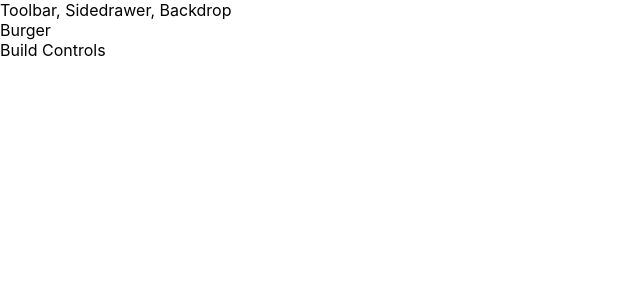
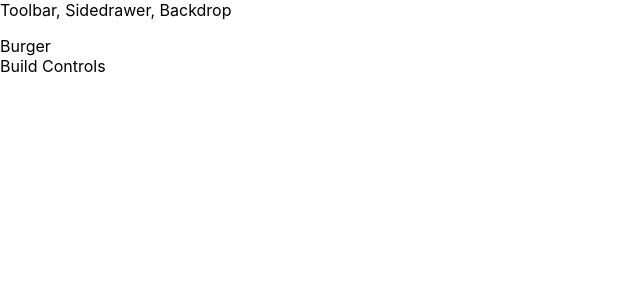
Before and after one commit to eduardtsatourov/burger, a React (Create React App) app: page / in a window 1280 px wide. Shown: the top 300 px of the page, without its empty margins (0-640 px from the left). Built offline with nearby package versions, Linux system fonts and the light colour scheme.

Commit message:
added css module to the Layout component

```diff
--- a/src/components/Layout/Layout.js
+++ b/src/components/Layout/Layout.js
@@ -1,5 +1,6 @@
 import React from 'react';
 import Aux from '../../hoc/AuxHoc';
+import classes from './Layout.module.css';
 
  let layout = (props) => {
   return (
@@ -7,7 +8,7 @@ import Aux from '../../hoc/AuxHoc';
       <div>
         Toolbar, Sidedrawer, Backdrop
       </div>
-      <main>
+      <main className={classes.Content}>
         {props.children}
       </main>
     </Aux>
--- /dev/null
+++ b/src/components/Layout/Layout.module.css
@@ -0,0 +1,3 @@
+.Content {
+  margin-top: 16px;
+}
```
